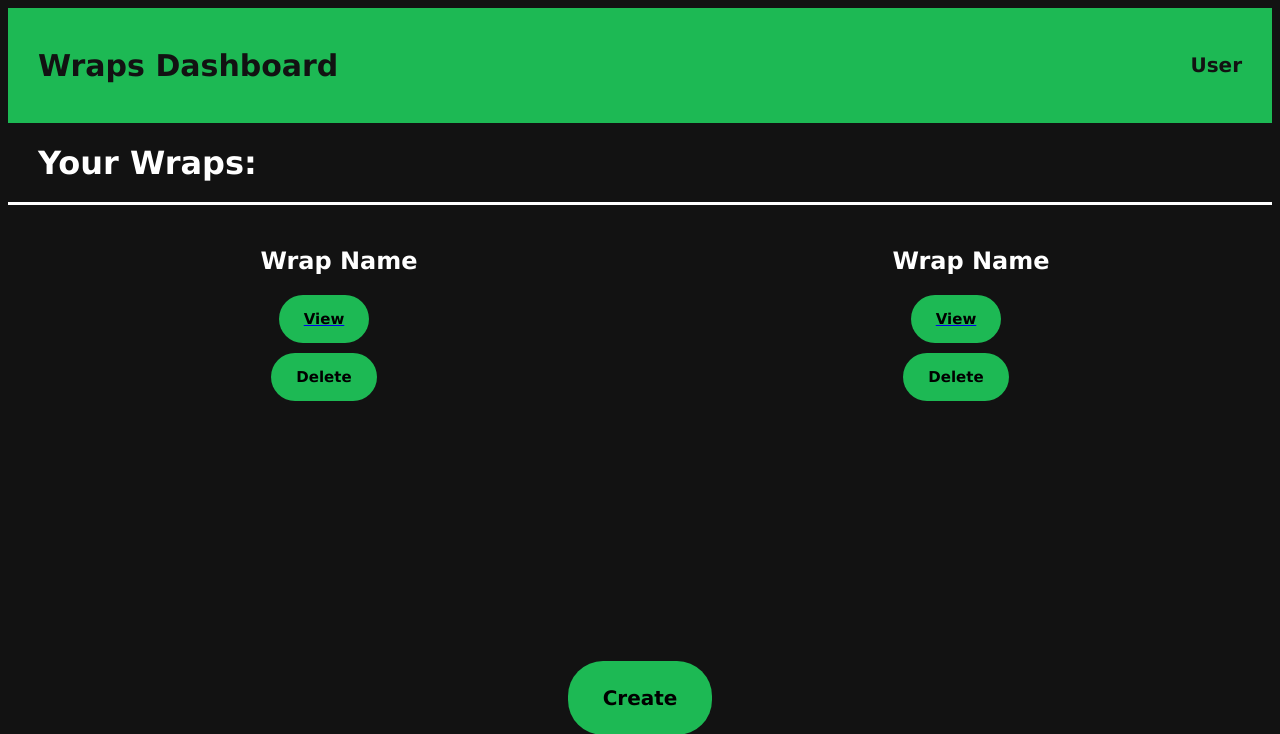
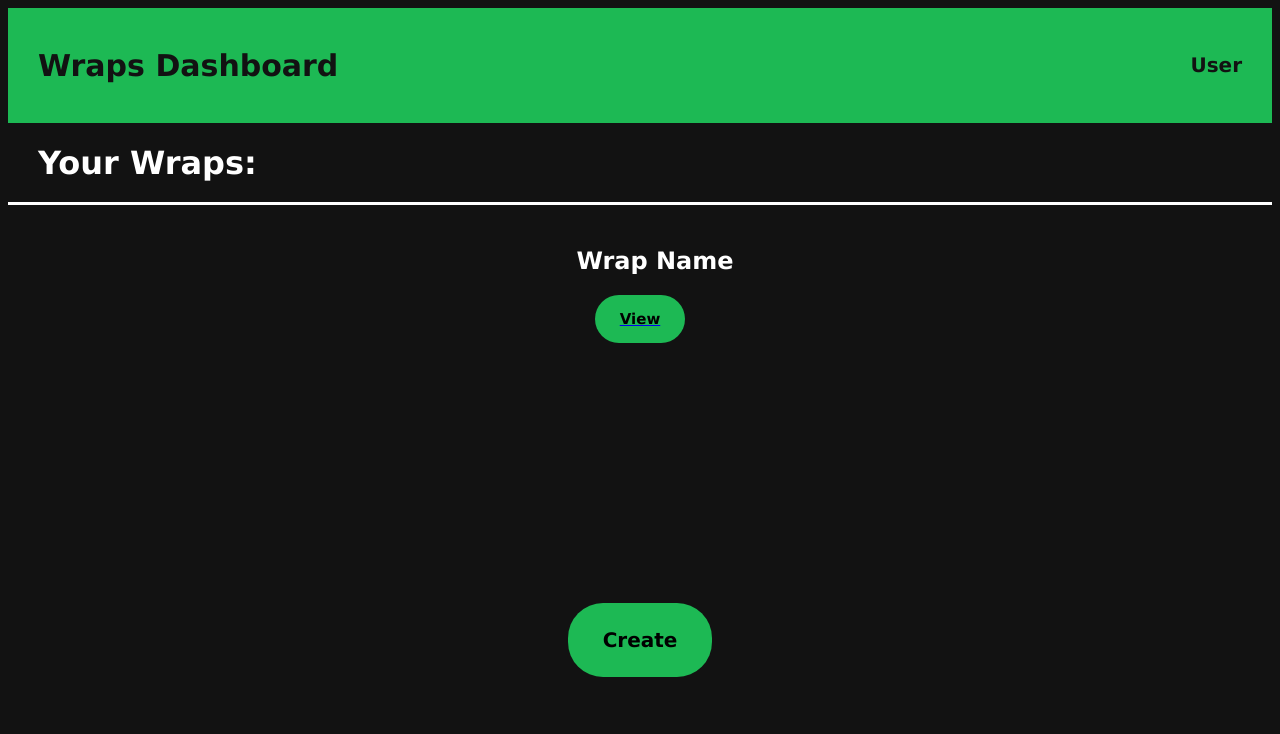
Before and after one commit to simoneyasu/spotifyWrappedClonefork, a Django app: page /wrap/dashboard/ in a window 1280 px wide. Shown: the top 734 px of the page. Run offline with Django 5.2, Linux system fonts and the light colour scheme.

Commit message:
moved all wrap method & edit dashboard

```diff
--- a/register/urls.py
+++ b/register/urls.py
@@ -29,8 +29,4 @@ urlpatterns = [
     path('spotify_login/', views.spotify_login, name='spotify_login'),
     path('callback/', views.spotify_callback, name='spotify_callback'),
     path('fetch_wrap_data/', views.fetch_wrap_data, name='fetch_wrap_data'),
-    path('wraps/', views.view_wraps, name='view_wraps'),
-    path('wraps/<int:wrap_id>/', views.wrap_detail, name='wrap_detail'),
-    path('wraps/<int:wrap_id>/delete/', views.delete_wrap, name='delete_wrap'),
-    path('wraps/<int:wrap_id>/analyze/', views.analyze_wrap, name='analyze_wrap'),
     ]
--- a/wrap/templates/wrap/dashboard.html
+++ b/wrap/templates/wrap/dashboard.html
@@ -20,16 +20,9 @@
   <div class="Wrap">
     <div class="WrapTemp">
       <h2>Wrap Name</h2>
-        <a href="{% url 'your_wrap' %}">
+        <a href="{% url 'view_wraps' %}">
         <button type="button" class="viewBTN"> View </button>
         </a>
-      <button class="deleteBTN"> Delete </button>
-    </div>
-    <div class="WrapTemp">
-      <h2> Wrap Name </h2>
-        <a href="{% url 'your_wrap' %}">
-        <button type="button" class="viewBTN"> View </button>
-        </a>      <button class="deleteBTN"> Delete </button>
     </div>
   </div>
   <button class="createBTN"> Create </button>
--- a/wrap/urls.py
+++ b/wrap/urls.py
@@ -4,5 +4,8 @@ from wrap import views
 
 urlpatterns = [
     path('dashboard/', views.dashboard, name='dashboard'),
-    path('wrap/', views.your_wrap, name='your_wrap'),
+    path('wrap/', views.view_wraps, name='view_wraps'),
+    path('wrap/<int:wrap_id>/', views.wrap_detail, name='wrap_detail'),
+    path('wrap/<int:wrap_id>/delete/', views.delete_wrap, name='delete_wrap'),
+    path('wrap/<int:wrap_id>/analyze/', views.analyze_wrap, name='analyze_wrap'),
 ]
--- a/wrap/views.py
+++ b/wrap/views.py
@@ -1,8 +1,10 @@
-from django.contrib.auth.decorators import login_required
-from django.shortcuts import render, redirect
+from django.shortcuts import render, redirect, get_object_or_404
 
 from functionality.views import get_User_Data
-
+import openai
+from django.conf import settings
+from django.contrib.auth.decorators import login_required
+from register.models import SpotifyWrap
 
 def dashboard(request):
     return render(request, 'wrap/dashboard.html')
@@ -18,3 +20,39 @@ def your_wrap(request):
 
     # Pass user data to the template
     return render(request, 'wrap/your_wrap.html', user_data)
+
+@login_required
+def view_wraps(request):
+    wraps = SpotifyWrap.objects.filter(user=request.user).order_by('-year')
+    no_wraps = not wraps.exists()
+    return render(request, 'wrap/view_wraps.html', {'wraps': wraps, 'no_wraps': no_wraps})
+
+@login_required
+def wrap_detail(request, wrap_id):
+    wrap = get_object_or_404(SpotifyWrap, id=wrap_id, user=request.user)
+    return render(request, 'wrap/wrap_detail.html', {'wrap': wrap})
+
+@login_required
+def delete_wrap(request, wrap_id):
+    wrap = get_object_or_404(SpotifyWrap, id=wrap_id, user=request.user)
+    wrap.delete()
+    return redirect('view_wraps')
+
+openai.api_key = settings.OPENAI_API_KEY
+
+@login_required
+def analyze_wrap(request, wrap_id):
+    wrap = SpotifyWrap.objects.filter(id=wrap_id, user=request.user).first()
+    if not wrap:
+        return render(request, 'wrap/analyze_wrap.html', {'error': "No Wrap data available for analysis."})
+
+    prompt = f"Describe the characteristics of people who listen to {wrap.year} Wrap."
+
+    response = openai.ChatCompletion.create(
+        model="o1-preview",
+        messages=[{"role": "user", "content": prompt}]
+    )
+
+    description = response.choices[0].message['content'].strip()
+
+    return render(request, 'analyze_wrap.html', {'description': description})
```
Also changed, not shown: register/views.py (+0 -37 lines), wrap/templates/wrap/analyze_wrap.html (renamed from register/templates/register/analyze_wrap.html), wrap/templates/wrap/view_wraps.html (renamed from register/templates/register/view_wraps.html), wrap/templates/wrap/wrap_detail.html (renamed from register/templates/register/wrap_detail.html).
